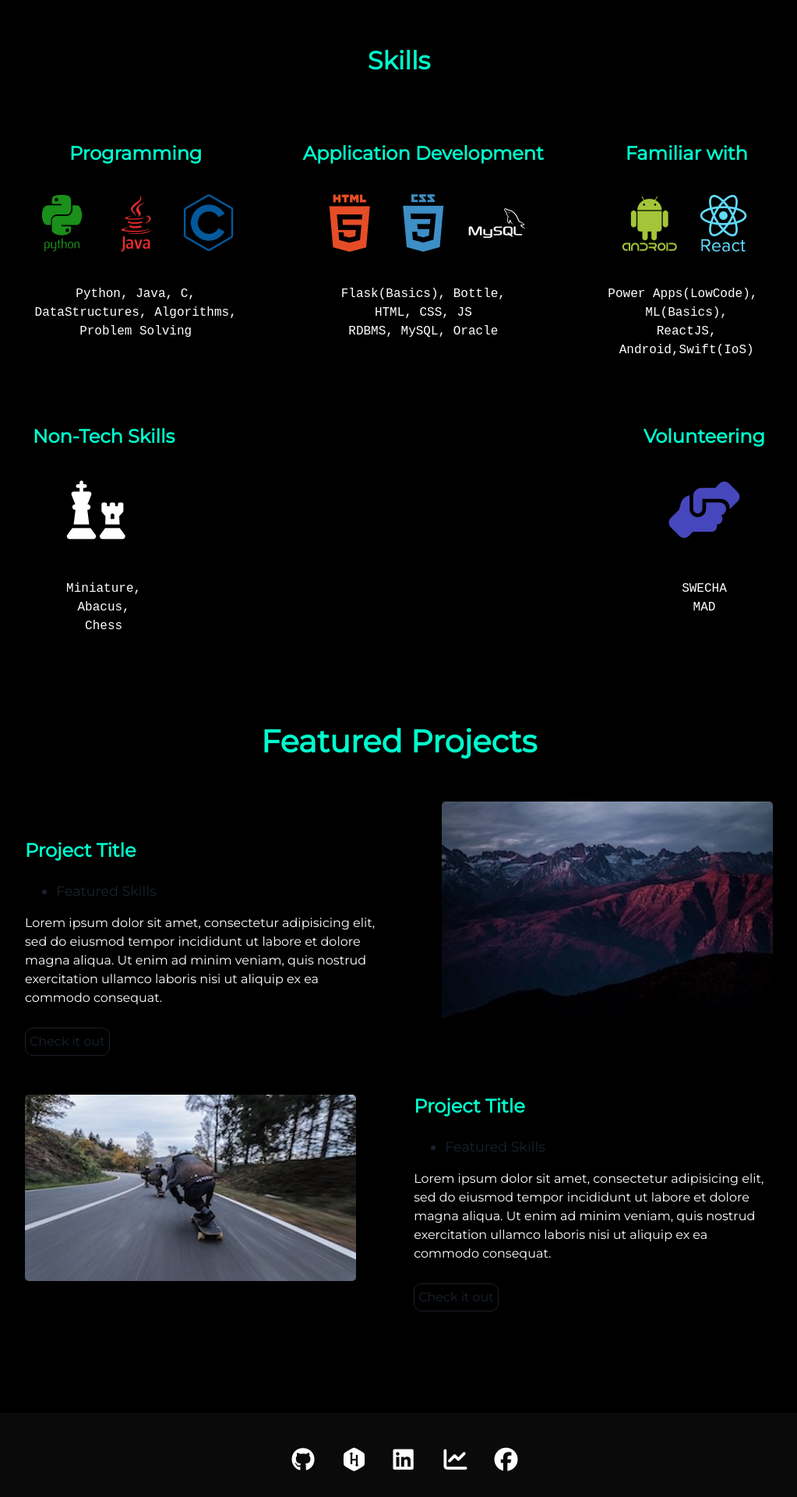
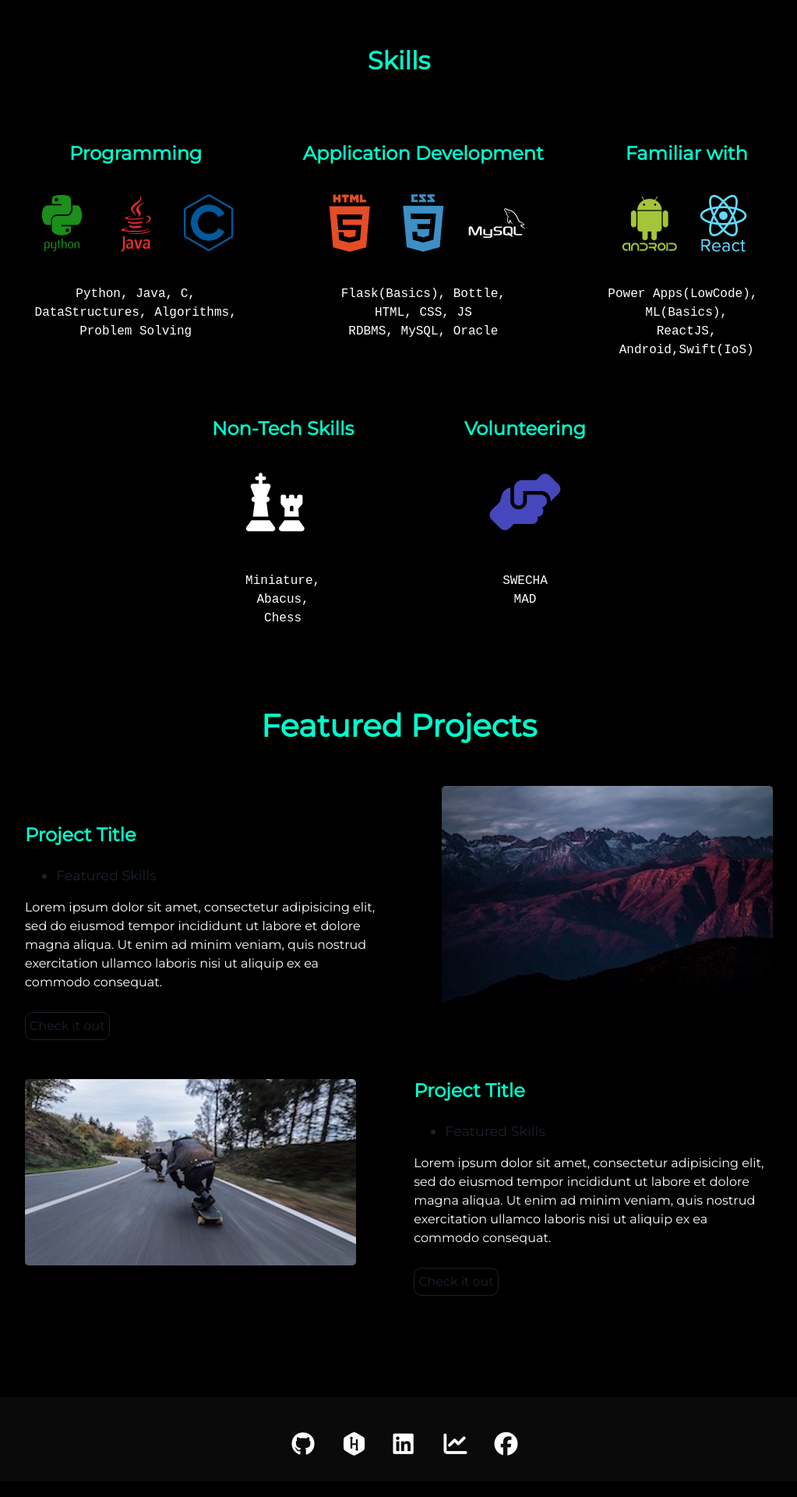
Before and after one commit to VasaviLagishetty/VasaviLagishetty.github.io, a Jekyll site: the page built from index.html, in a window 1280 px wide. Shown: the part 1771-3691 px from the top of the page at 78% size, without its empty margins (128-1151 px from the left). Built offline with Jekyll 4.4.1, drawn with Linux system fonts in a browser that asks for light colours; nearby versions of some CDN libraries.

Commit message:
Updated Profile

```diff
--- a/_includes/about.html
+++ b/_includes/about.html
@@ -36,6 +36,15 @@
        font-size: 15px;
        margin-bottom: 15px;
      }
+    }
+    @media only screen and (min-width: 550px) {
+
+      .tech1{
+        margin-left: 25%;
+      }
+      .tech2{
+        margin-right: 25%;
+      }
     }
    </style>
  </head>
@@ -95,7 +104,7 @@ Android,Swift(IoS)</pre>
 </div>
 </div>
 <div class="user" >
-  <div class="tech">
+  <div class="tech1">
       <h3>Non-Tech Skills</h3>
       <i class="fas fa-chess"></i>
       <i class="fas fa-abacus"></i>
@@ -103,7 +112,7 @@ Android,Swift(IoS)</pre>
 Abacus,
 Chess</pre>
   </div>
-<div class="tech">
+<div class="tech2">
     <h3>Volunteering</h3>
     <i style="color: rgb(71, 71, 189);" class="fas fa-hands-helping"></i>
 <pre>SWECHA
```
Also changed, not shown: 1 other file.
